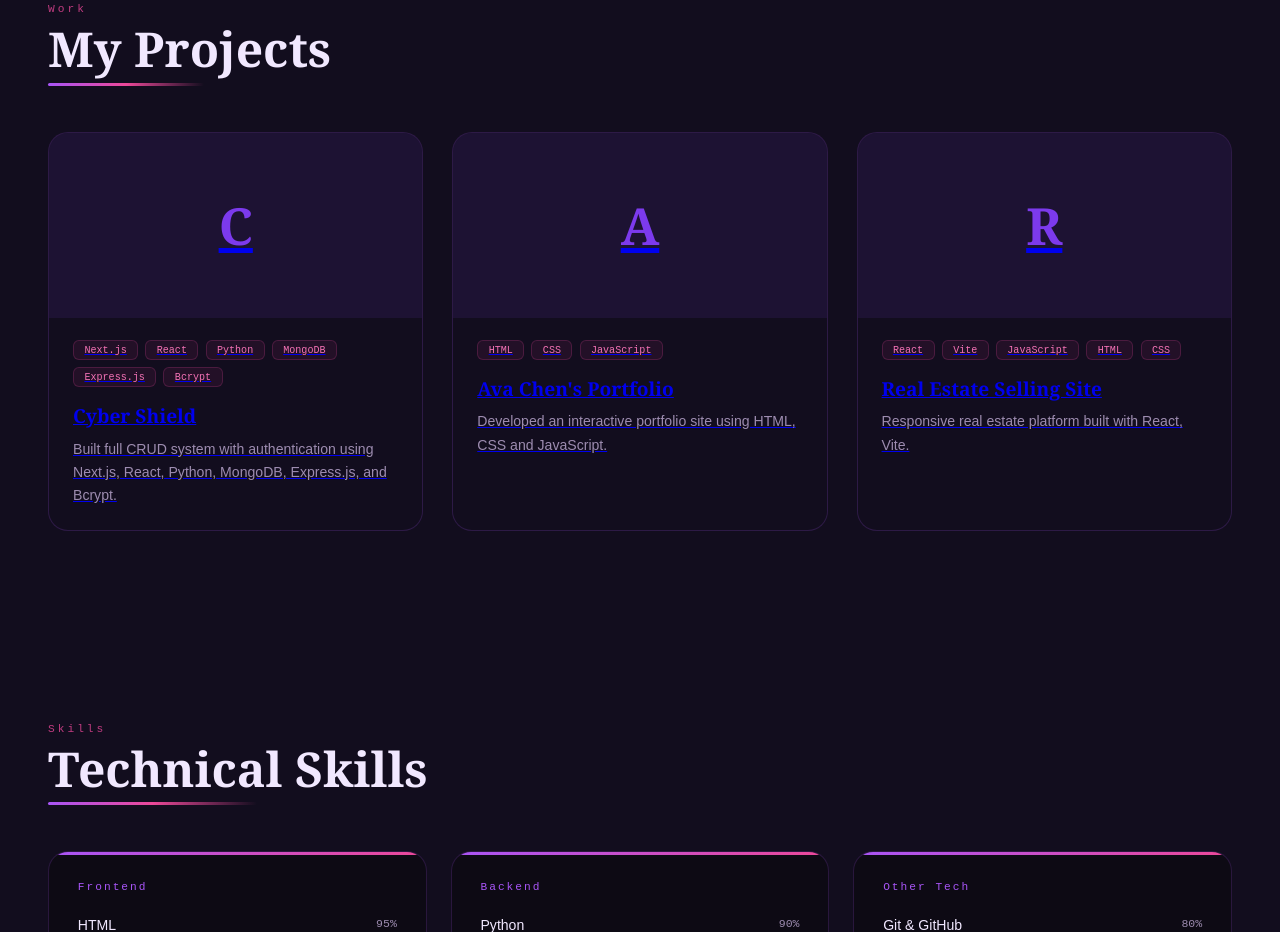
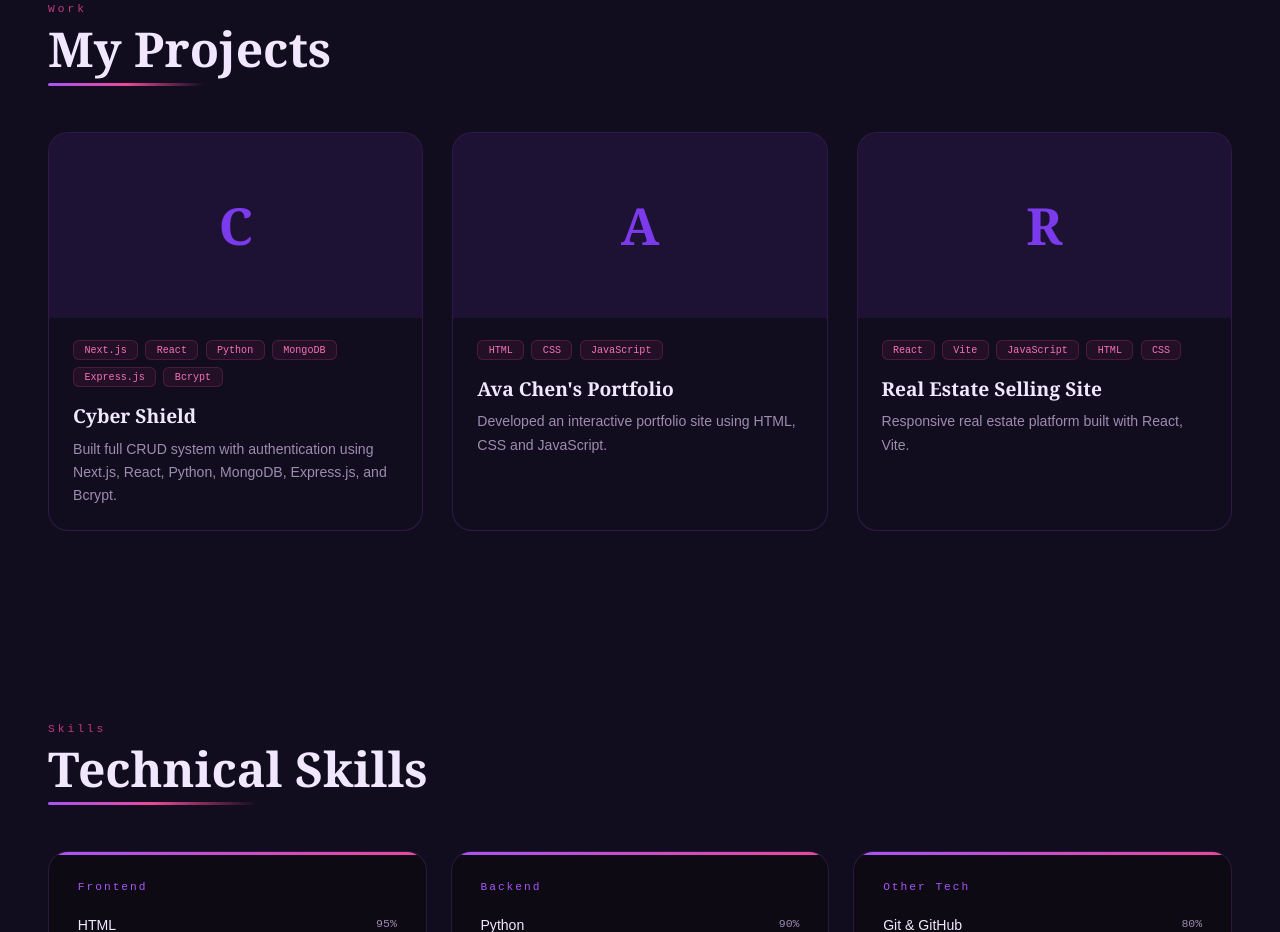
Before and after one commit to Novanya/Official-Portfolio, a React (Vite) app: page / in a window 1280 px wide. Shown: the part 2280-3212 px from the top of the page. Built offline with nearby package versions, Linux system fonts and the light colour scheme.

Commit message:
Update Projects.css

```diff
--- a/src/components/Projects.css
+++ b/src/components/Projects.css
@@ -33,27 +33,88 @@
   background: linear-gradient(90deg, var(--purple), var(--pink), transparent);
 }
 
+/* GRID */
 .projects-grid {
   display: grid;
   grid-template-columns: repeat(auto-fit, minmax(330px, 1fr));
   gap: 1.8rem;
 }
 
+/* =========================
+   PROJECT CARD (MAIN FIXED)
+========================= */
+
 .proj-card {
   background: var(--bg2);
   border: 1px solid var(--border);
   border-radius: 20px;
   overflow: hidden;
-  transition: all 0.35s;
+  position: relative;
+  display: block;
+
   cursor: pointer;
-  position: relative;
+  text-decoration: none;
+  color: inherit;
+
+  transition: transform 0.35s ease, box-shadow 0.35s ease, border-color 0.35s ease;
 }
 
+/* remove browser link styles completely */
+.proj-card:link,
+.proj-card:visited,
+.proj-card:active {
+  text-decoration: none;
+  color: inherit;
+}
+
+/* safety: keep text always same color */
+.proj-card * {
+  color: inherit;
+}
+
+/* =========================
+   GLOW EFFECT
+========================= */
+
+.proj-card::before {
+  content: "";
+  position: absolute;
+  inset: 0;
+  border-radius: 20px;
+
+  background: radial-gradient(
+    circle at center,
+    rgba(168, 85, 247, 0.25),
+    rgba(236, 72, 153, 0.15),
+    transparent 70%
+  );
+
+  opacity: 0;
+  transition: opacity 0.35s ease;
+  pointer-events: none;
+  z-index: 0;
+}
+
+/* lift + glow */
 .proj-card:hover {
-  transform: translateY(-6px);
-  border-color: rgba(168,85,247,0.45);
-  box-shadow: 0 24px 60px rgba(124,58,237,0.15);
+  transform: translateY(-8px) scale(1.01);
+  box-shadow: 0 25px 70px rgba(168, 85, 247, 0.25);
+  border-color: rgba(168, 85, 247, 0.6);
 }
+
+.proj-card:hover::before {
+  opacity: 1;
+}
+
+/* content stays above glow */
+.proj-card > * {
+  position: relative;
+  z-index: 1;
+}
+
+/* =========================
+   COVER
+========================= */
 
 .proj-cover {
   height: 185px;
@@ -69,21 +130,29 @@
   color: var(--purple2);
 }
 
+/* =========================
+   OVERLAY
+========================= */
+
 .proj-overlay {
   position: absolute;
   inset: 0;
   background: rgba(13,10,20,0.65);
   opacity: 0;
   transition: opacity 0.3s;
+
   display: flex;
   align-items: center;
   justify-content: center;
-  gap: 0.75rem;
 }
 
 .proj-card:hover .proj-overlay {
   opacity: 1;
 }
+
+/* =========================
+   BUTTON
+========================= */
 
 .proj-btn {
   font-family: var(--ff-m);
@@ -91,9 +160,11 @@
   letter-spacing: 1px;
   padding: 0.5rem 1.1rem;
   border-radius: 99px;
+
   background: rgba(168,85,247,0.2);
   border: 1px solid rgba(168,85,247,0.5);
   color: var(--purple2);
+
   cursor: pointer;
   transition: all 0.2s;
 }
@@ -102,6 +173,10 @@
   background: var(--purple2);
   color: #fff;
 }
+
+/* =========================
+   BODY
+========================= */
 
 .proj-body {
   padding: 1.4rem 1.5rem;
```
